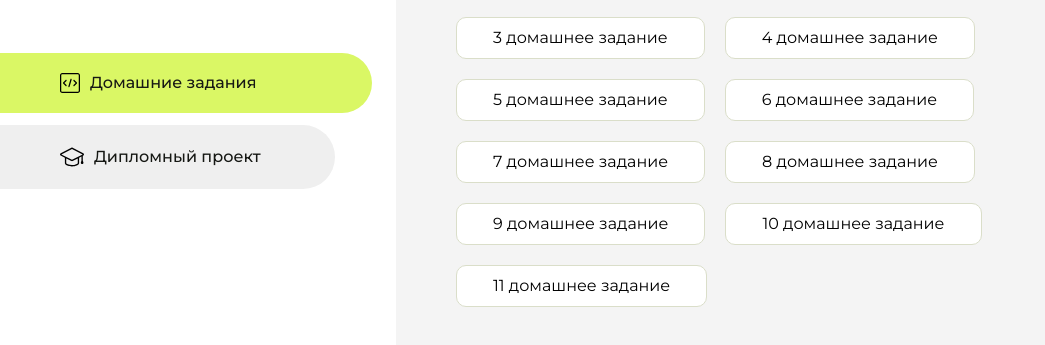
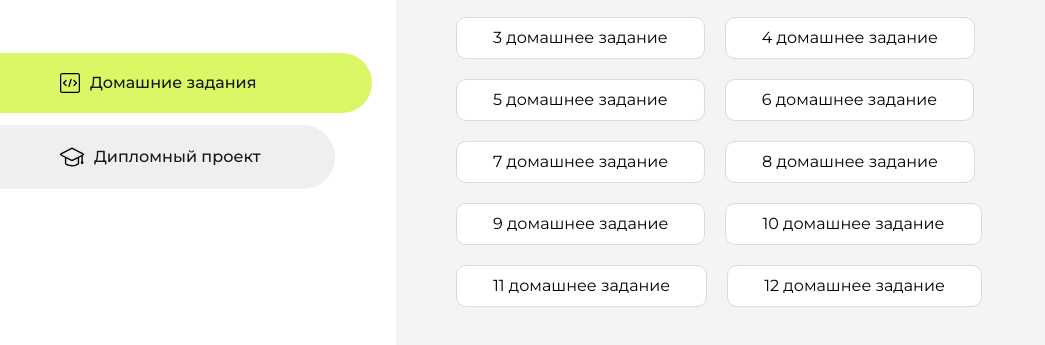
Before and after one commit to Timurqzq/homework, a plain HTML site: page index.html in a window 1280 px wide. Shown: the part 283-628 px from the top of the page, without its empty margins (0-1045 px from the left). Drawn offline with Linux system fonts and the light colour scheme.

Commit message:
Update index.html

```diff
--- a/index.html
+++ b/index.html
@@ -125,6 +125,9 @@
                        <li class="content__list-item">
                         <a href="fit-studio-5/index.html">11 домашнее задание</a>
                     </li>
+                          <li class="content__list-item">
+                        <a href="fit-studio-6/index.html">12 домашнее задание</a>
+                    </li>
                 </ul>
             </div>
             <div class="content__block hidden" id="diplomBlock">
```
